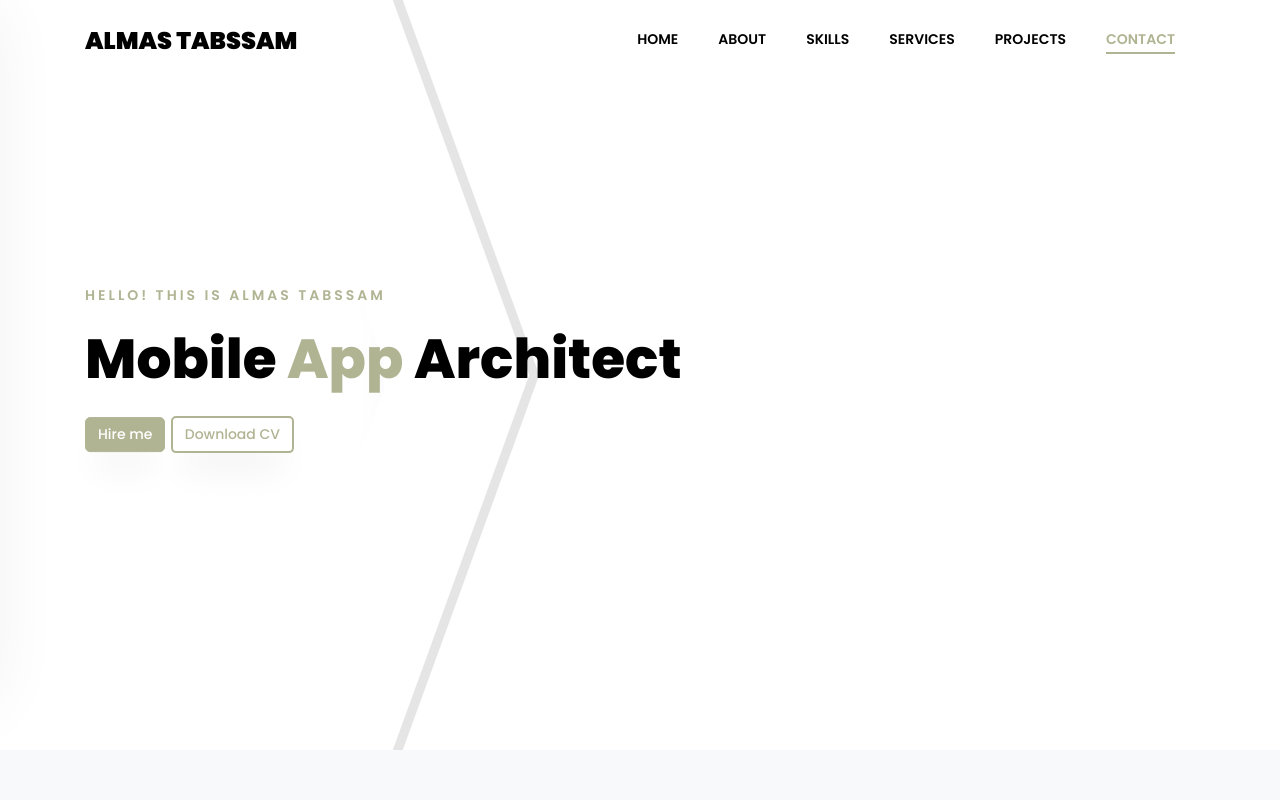
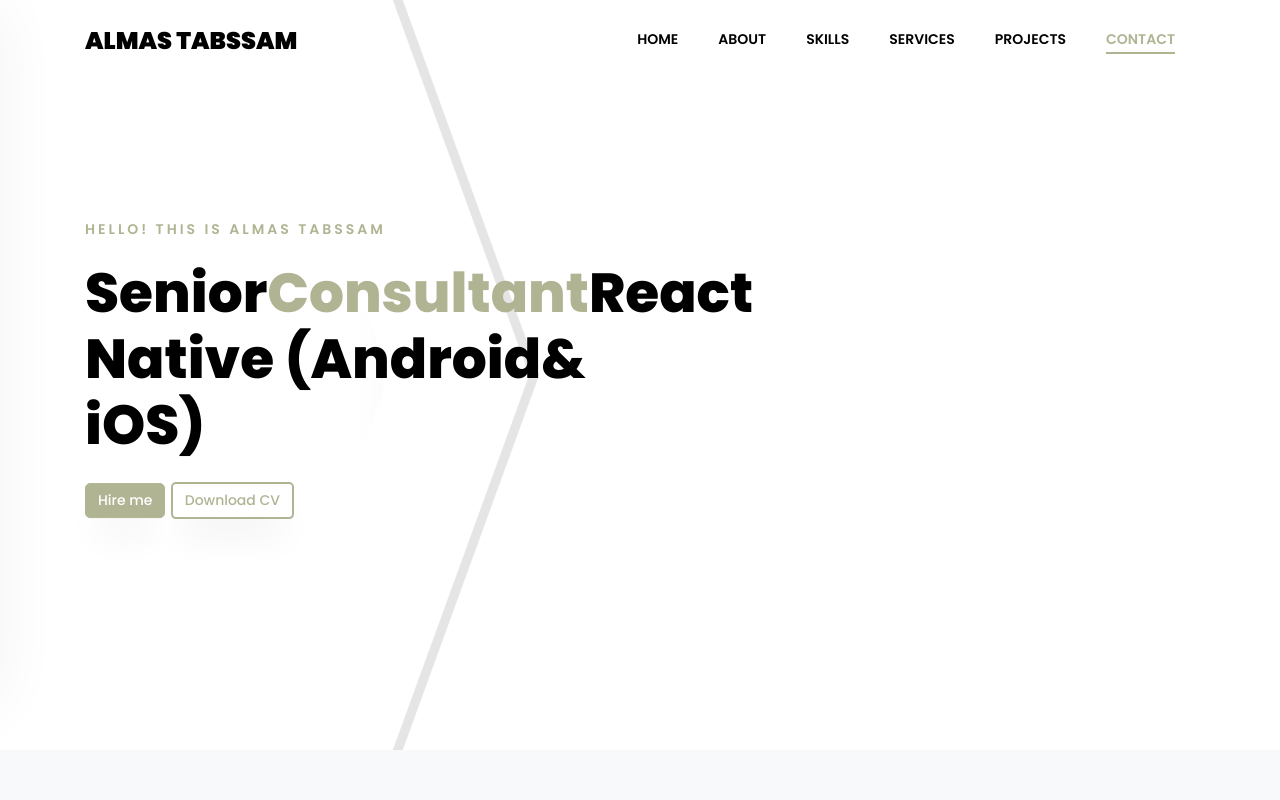
Before and after one commit to almastabssam/almas542, a plain HTML site: page index.html in a window 1280 px wide. Shown: the top 800 px of the page. Drawn offline with Linux system fonts and the light colour scheme; some packages are replaced by stand-ins of ours; no server answers; files whose address does not match are found by name.

Commit message:
Update index.html

```diff
--- a/index.html
+++ b/index.html
@@ -60,7 +60,7 @@
 						<div class="one-forth d-flex  align-items-center ftco-animate" data-scrollax=" properties: { translateY: '70%' }">
 							<div class="text">
 								<span class="subheading">Hello! This is Almas Tabssam</span>
-								<h1 class="mb-4 mt-3">Mobile <span>App</span> Architect</h1>
+								<h1 class="mb-4 mt-3">Senior<span>Consultant</span>React Native (Android& iOS)</h1>
 								<p><a href="#contact-section" class="btn btn-primary">Hire me</a> <a href="assets/cv.pdf" target="download" class="btn btn-primary btn-outline-primary">Download CV</a></p>
 							</div>
 						</div>
```
